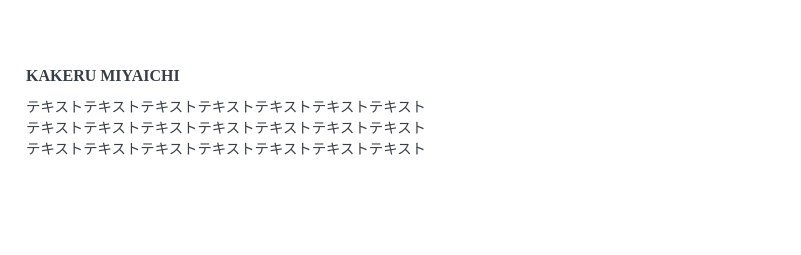
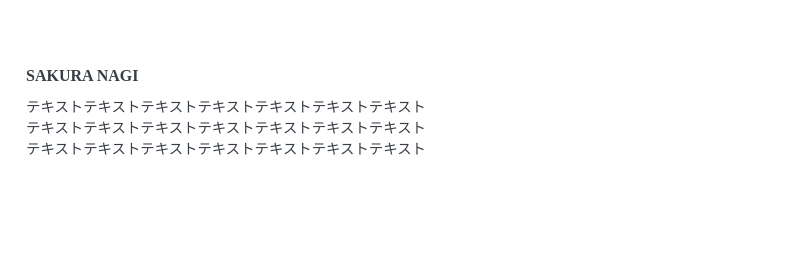
Before and after one commit to s4kuraN4gi/portfolio2, a plain HTML site: page index.html in a window 1280 px wide. Shown: the part 179-434 px from the top of the page, 479-1280 px from the left. Drawn offline with Linux system fonts and the light colour scheme; some packages are replaced by stand-ins of ours.

Commit message:
Update index.html

```diff
--- a/index.html
+++ b/index.html
@@ -27,7 +27,7 @@
             <div class="content">
                 <img src="resource/about.jpg" alt="テキストテキストテキスト">
                 <div class="text">
-                    <h3 class="content-title">KAKERU MIYAICHI</h3>
+                    <h3 class="content-title">SAKURA NAGI</h3>
                     <p>
                         テキストテキストテキストテキストテキストテキストテキスト<br>
                         テキストテキストテキストテキストテキストテキストテキスト<br>
```
